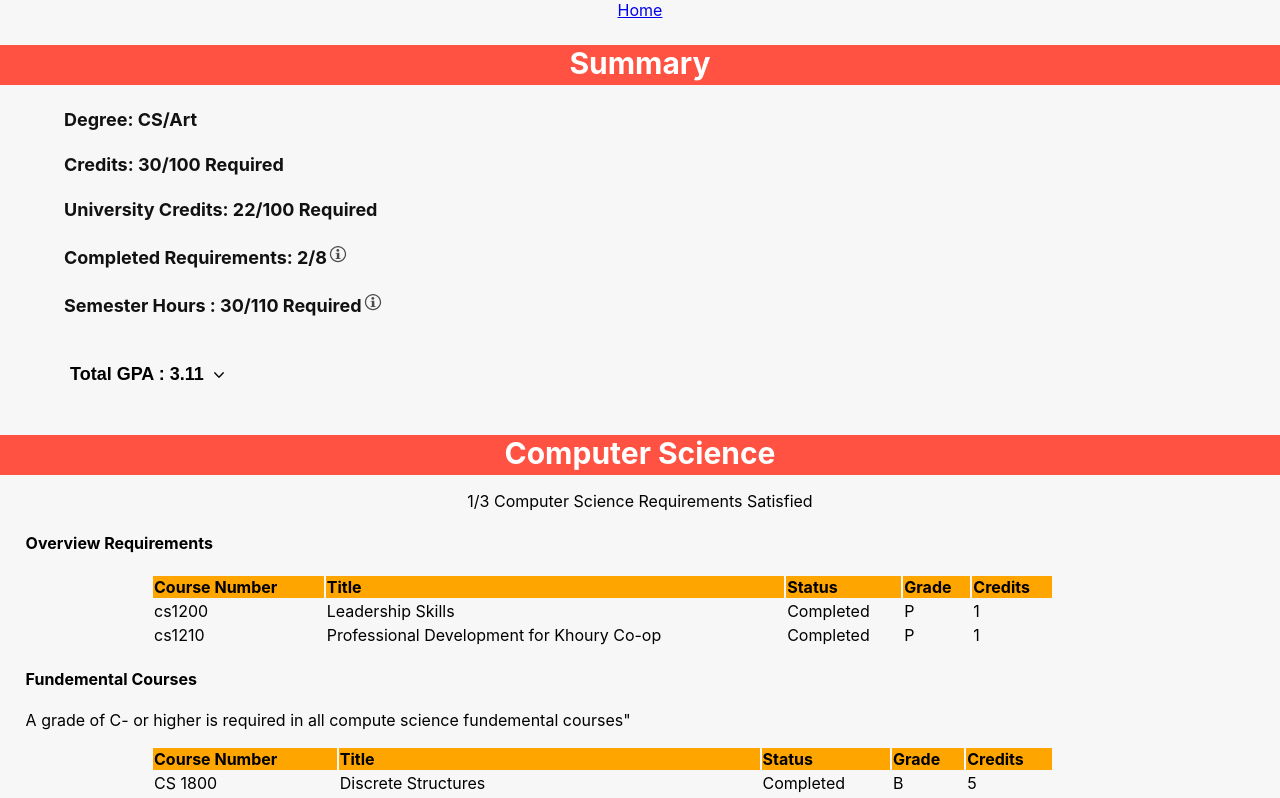
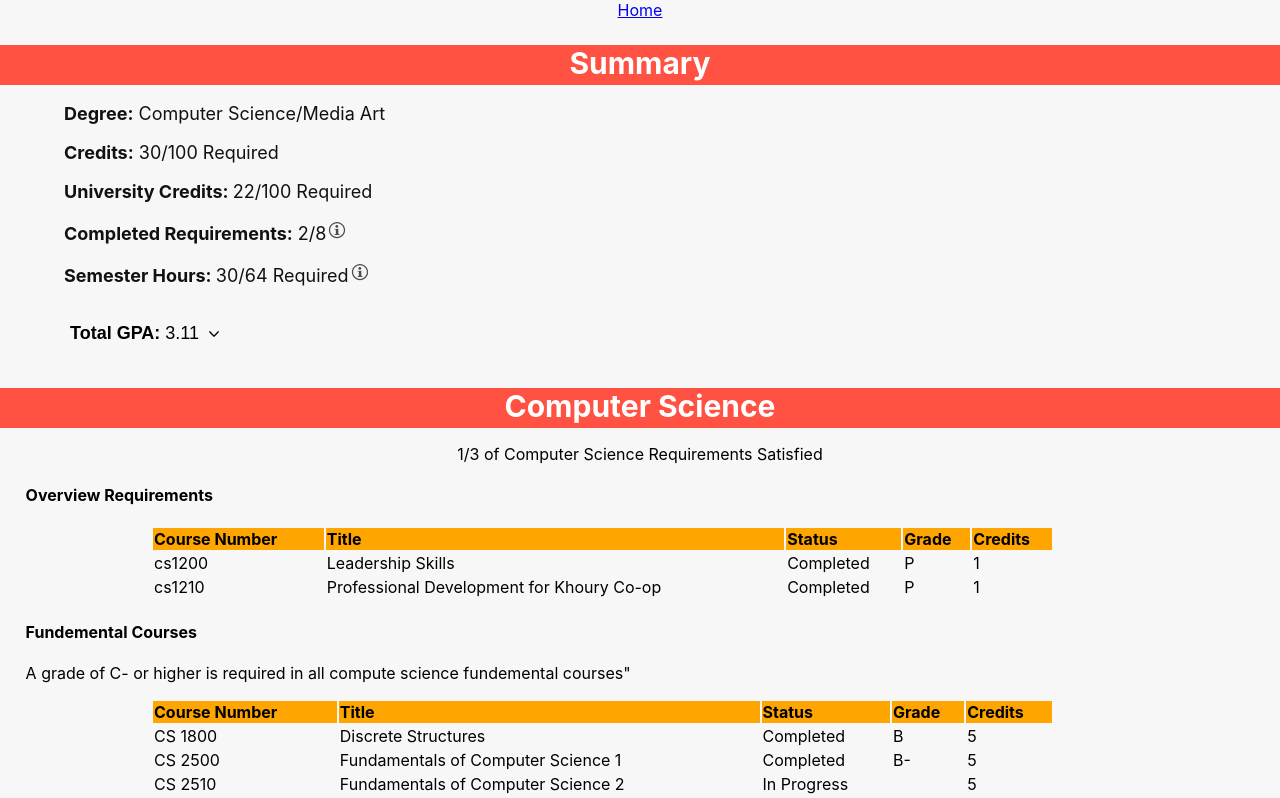
Before and after one commit to ericayee/hci-t6, a React (Create React App) app: page /degree in a window 1280 px wide. Shown: the top 798 px of the page. Built offline with nearby package versions, Linux system fonts and the light colour scheme.

Commit message:
Degree Page minor
Minor changes to Degree page

```diff
--- a/src/components/Degree.css
+++ b/src/components/Degree.css
@@ -41,7 +41,7 @@
 
 .expandedGPASection{
   text-align: left;
-  font-size: 15px;
+  font-size: 17px;
   margin-left: 4%;
 
 }
@@ -49,11 +49,11 @@
 
 .ReqFormat {
   margin-left: 2%;
-text-align: left;
+  text-align: left;
 }
 
 .requirementTable {
-margin-left: 10%;
+  margin-left: 10%;
 
 }
 
@@ -67,5 +67,5 @@ background-color: orange;
 }
 
 table td {
-max-width: 15%;
+max-width: 30%;
 }
--- a/src/components/Degree.js
+++ b/src/components/Degree.js
@@ -7,7 +7,7 @@ import arrowUp from '../media/arrow-up.svg';
 import arrowDown from '../media/arrow-down.svg';
 
 
-const CompletedRequirementsTooltipText = "The Catalog Year is the year a student entered the university.";
+const CompletedRequirementsTooltipText = "Each degree is broken down into a series of requirements, including both major requirements and university-wide requirements";
 const MajorGPATooltipText = "Degree GPA only includes courses that fulfill the requirements of a student's major";
 const UniversityDegreeTooltipText = "University GPA includes only courses taken at Northeastern";
 const SemesterHoursTooltipText = "Only courses taken at Northeastern count towards Semester Hours";
@@ -31,25 +31,25 @@ class Degree extends Component {
       <h2>Summary</h2>
       </div>
       <div className="sumText">
-      <h4> Degree: CS/Art</h4>
-      <h4> Credits: 30/100 Required</h4>
-      <h4> University Credits: 22/100 Required</h4>
-      <h4> Completed Requirements: 2/8
+      <p> <b>Degree:</b> Computer Science/Media Art</p>
+      <p> <b>Credits:</b> 30/100 Required</p>
+      <p> <b> University Credits: </b> 22/100 Required</p>
+      <p> <b> Completed Requirements:</b> 2/8
           <span><img data-tip={CompletedRequirementsTooltipText} src={info} className="info-icon" alt="info icon" /></span>
           <ReactTooltip place="top" type="dark" effect="solid"/>
-      </h4>
+      </p>
 
-      <h4> Semester Hours : 30/110 Required
+      <p> <b> Semester Hours: </b> 30/64 Required
           <span><img data-tip={SemesterHoursTooltipText} src={info} className="info-icon" alt="info icon" /></span>
           <ReactTooltip place="top" type="dark" effect="solid"/>
-      </h4>
+      </p>
 
       <button type="button" class="MultipleGPA" onClick={() => this.setState({
         expandedGPA: !this.state.expandedGPA
       })}>
-        <h4> Total GPA : 3.11
+        <p> <b> Total GPA: </b> 3.11
         <span><img src={this.state.expandedGPA ? arrowUp : arrowDown} className="dropDownGPA" alt="dropDownGPA" /></span>
-        </h4>
+        </p>
 
       </button>
       {this.state.expandedGPA &&
@@ -58,14 +58,14 @@ class Degree extends Component {
         <p> A minimum degree GPA of 2.3 if required to graduate. </p>
 
 
-          <h4> Degree GPA: 3.0
+          <p> <b> Degree GPA:</b> 3.0
             <span><img data-tip={MajorGPATooltipText} src={info} className="info-icon" alt="info icon" /></span>
             <ReactTooltip place="top" type="dark" effect="solid"/>
-          </h4>
-          <h4> University GPA: 3.1
+          </p>
+          <p> <b> University GPA: </b> 3.1
             <span><img data-tip={UniversityDegreeTooltipText} src={info} className="info-icon" alt="info icon" /></span>
             <ReactTooltip place="top" type="dark" effect="solid"/>
-          </h4>
+          </p>
         </div>}
 </div>
 
@@ -77,7 +77,7 @@ class Degree extends Component {
       <div className="header1">
       <h2>Computer Science </h2>
       </div>
-      <p> 1/3 Computer Science Requirements Satisfied </p>
+      <p> 1/3 of Computer Science Requirements Satisfied </p>
 
       <div className="ReqFormat">
       <h4> Overview Requirements </h4>
@@ -177,7 +177,7 @@ class Degree extends Component {
       <h2> Art </h2>
       </div>
 
-      <p> 0/2 Media Art Requirements Satisfied </p>
+      <p> 0/2 of  Media Art Requirements Satisfied </p>
 
       <div className="ReqFormat">
       <h4> Required Media Art Courses </h4>
```
